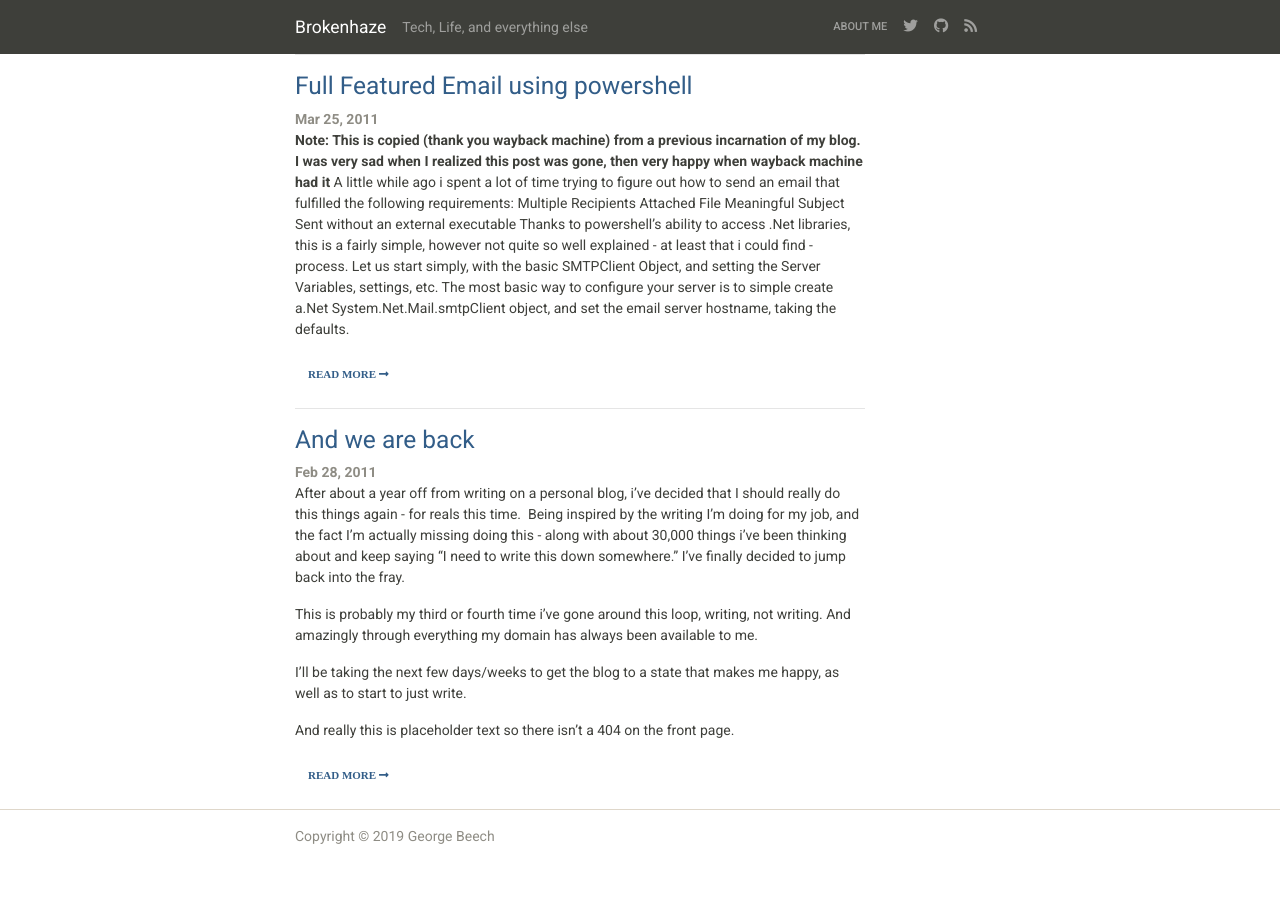
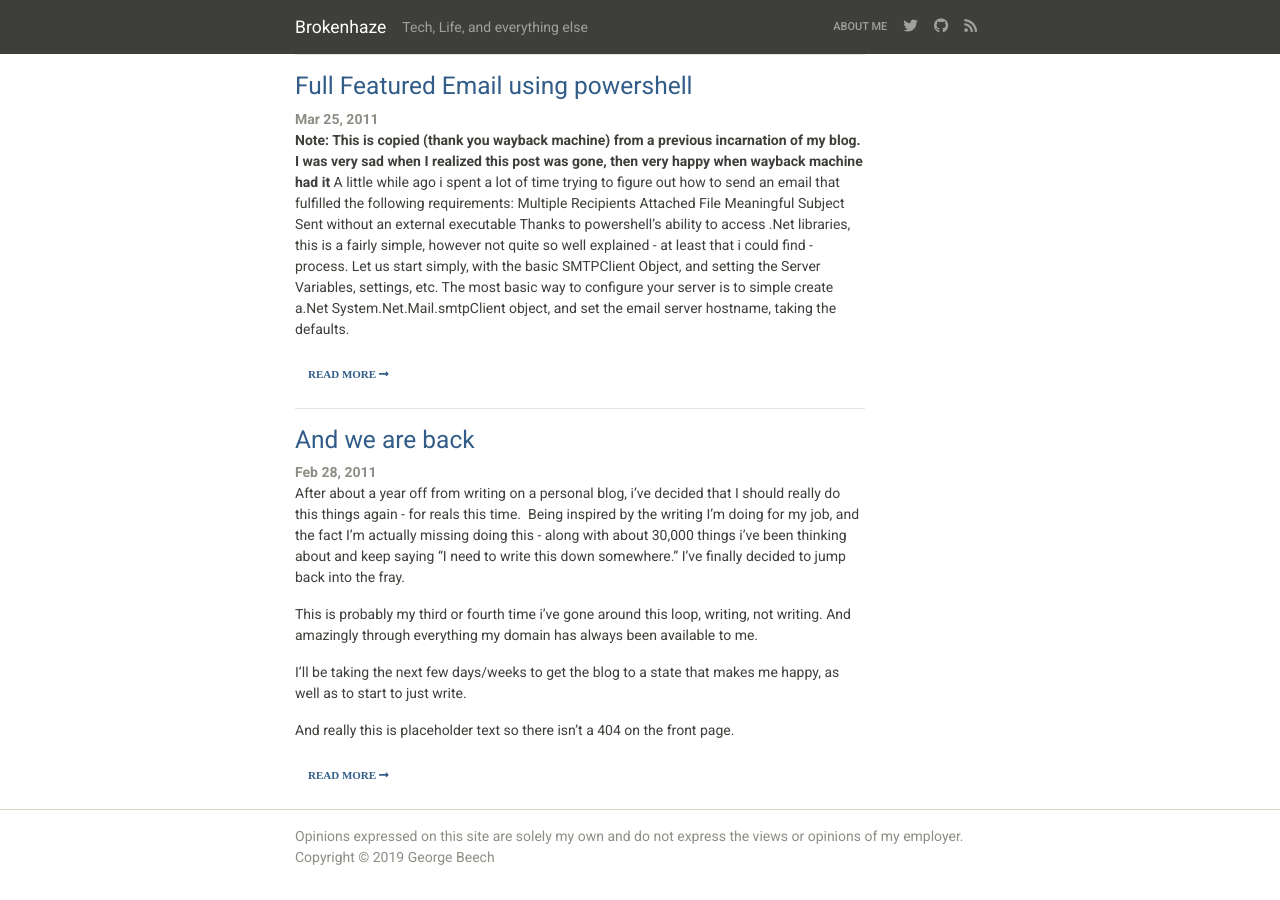
Before and after one commit to GABeech/gabeech.github.io, a Jekyll site: the page built from index.md, in a window 1280 px wide and 900 px high, scrolled down 4368 px. Built offline with Jekyll 4.4.1, drawn with Linux system fonts in a browser that asks for light colours; before the commit the page ends 5247 px from its top, so only the background shows below that.

Commit message:
Footer Update, opinion disclaimer

```diff
--- a/_includes/footer.html
+++ b/_includes/footer.html
@@ -5,6 +5,8 @@
 
       <div class="col-sm ml-auto">
         <p class="text-muted">
+        Opinions expressed on this site are solely my own and do not express the views or opinions of my employer.
+        <br />
         Copyright &copy {{"now" | date: "%Y"}} George Beech
         </p>
       </div>
```
